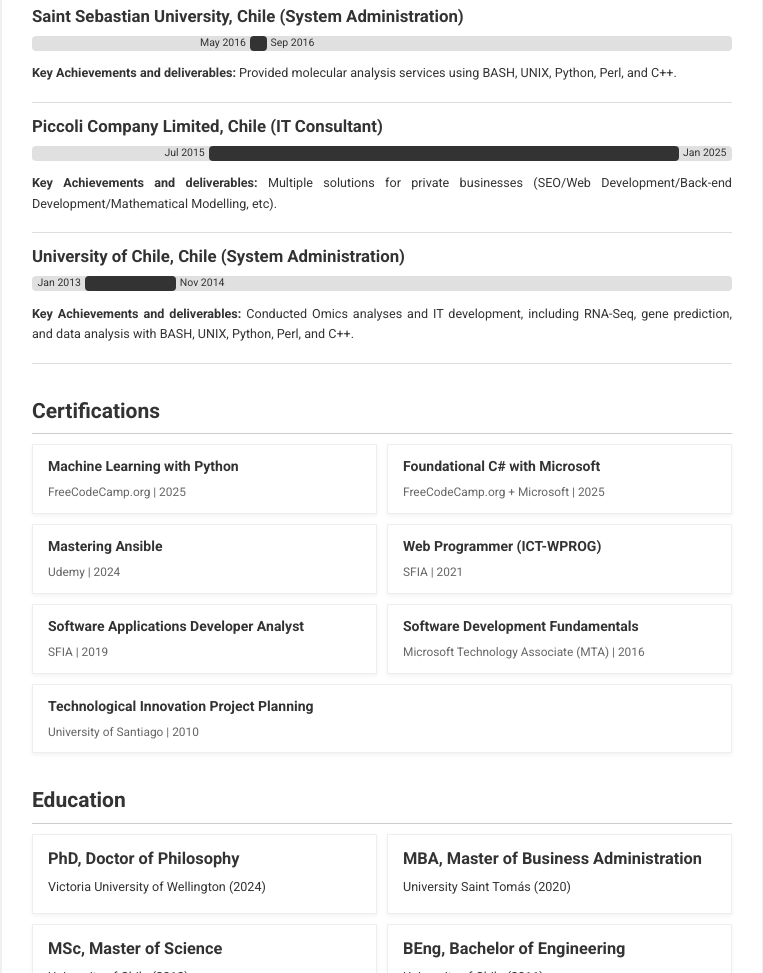
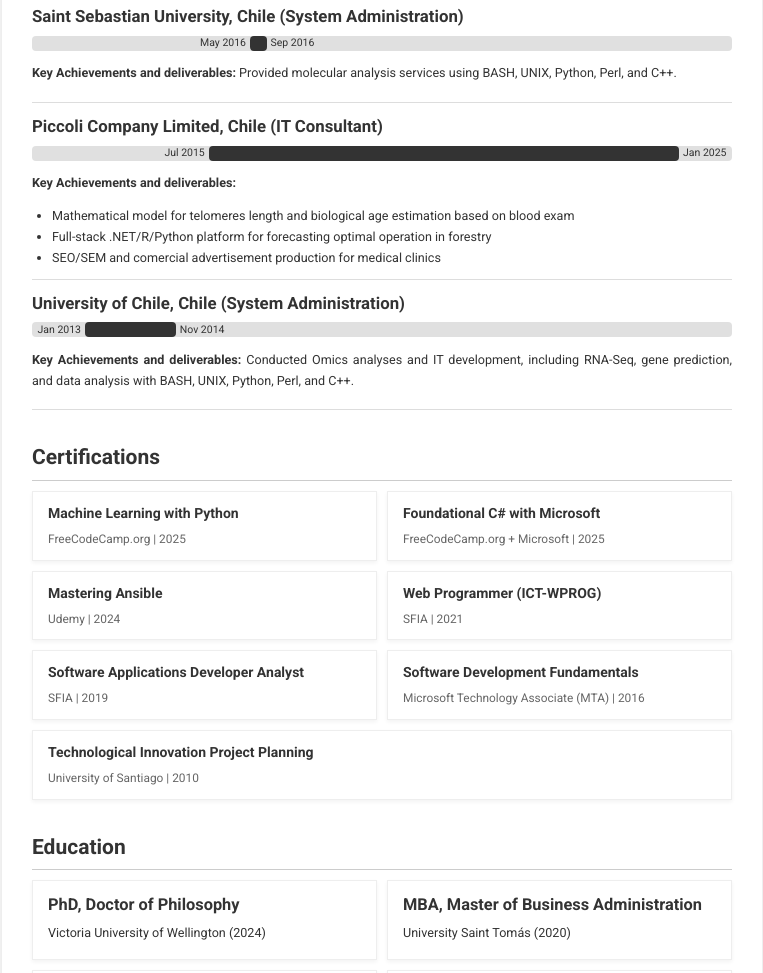
Before and after one commit to grpiccoli/CV, a plain HTML site: page index.html in a window 1280 px wide. Shown: the part 1302-2275 px from the top of the page, without its empty margins (258-1021 px from the left). Drawn offline with Linux system fonts and the light colour scheme.

Commit message:
more details in piccoli ltd

```diff
--- a/index.html
+++ b/index.html
@@ -129,7 +129,12 @@
             <span class="timeline-date end" data-date="Jan 2025">Jan 2025</span>
             <div class="timeline-block"></div>
           </div>
-          <p><strong>Key Achievements and deliverables:</strong>&nbsp;Multiple solutions for private businesses (SEO/Web Development/Back-end Development/Mathematical Modelling, etc).</p>
+          <p><strong>Key Achievements and deliverables:</strong></p>
+          <ul>
+            <li>Mathematical model for telomeres length and biological age estimation based on blood exam</li>
+            <li>Full-stack .NET/R/Python platform for forecasting optimal operation in forestry</li>
+            <li>SEO/SEM and comercial advertisement production for medical clinics</li>
+          </ul>
         </article>
         <article>
           <h3>University of Chile, Chile (System Administration)</h3>
```
